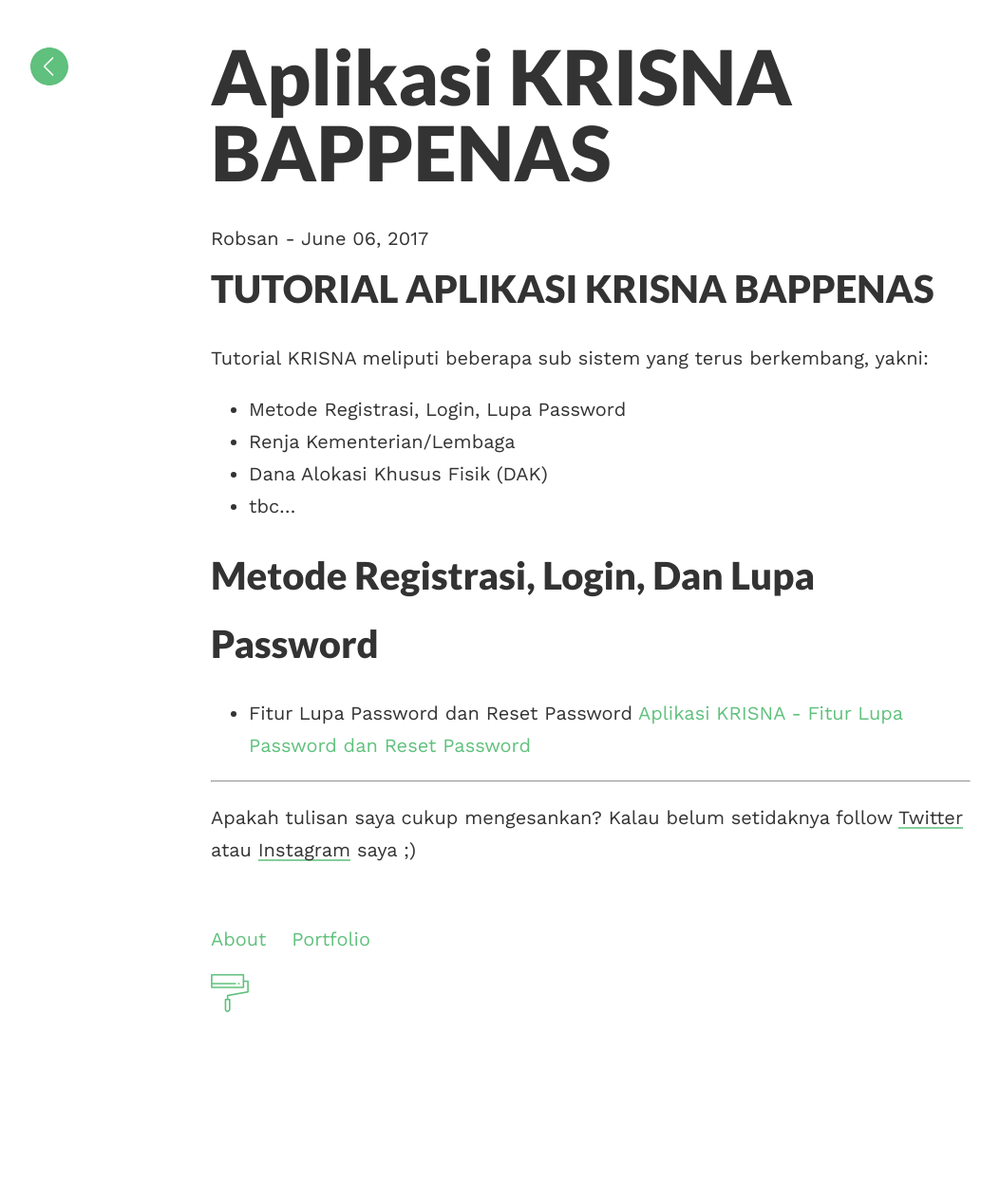
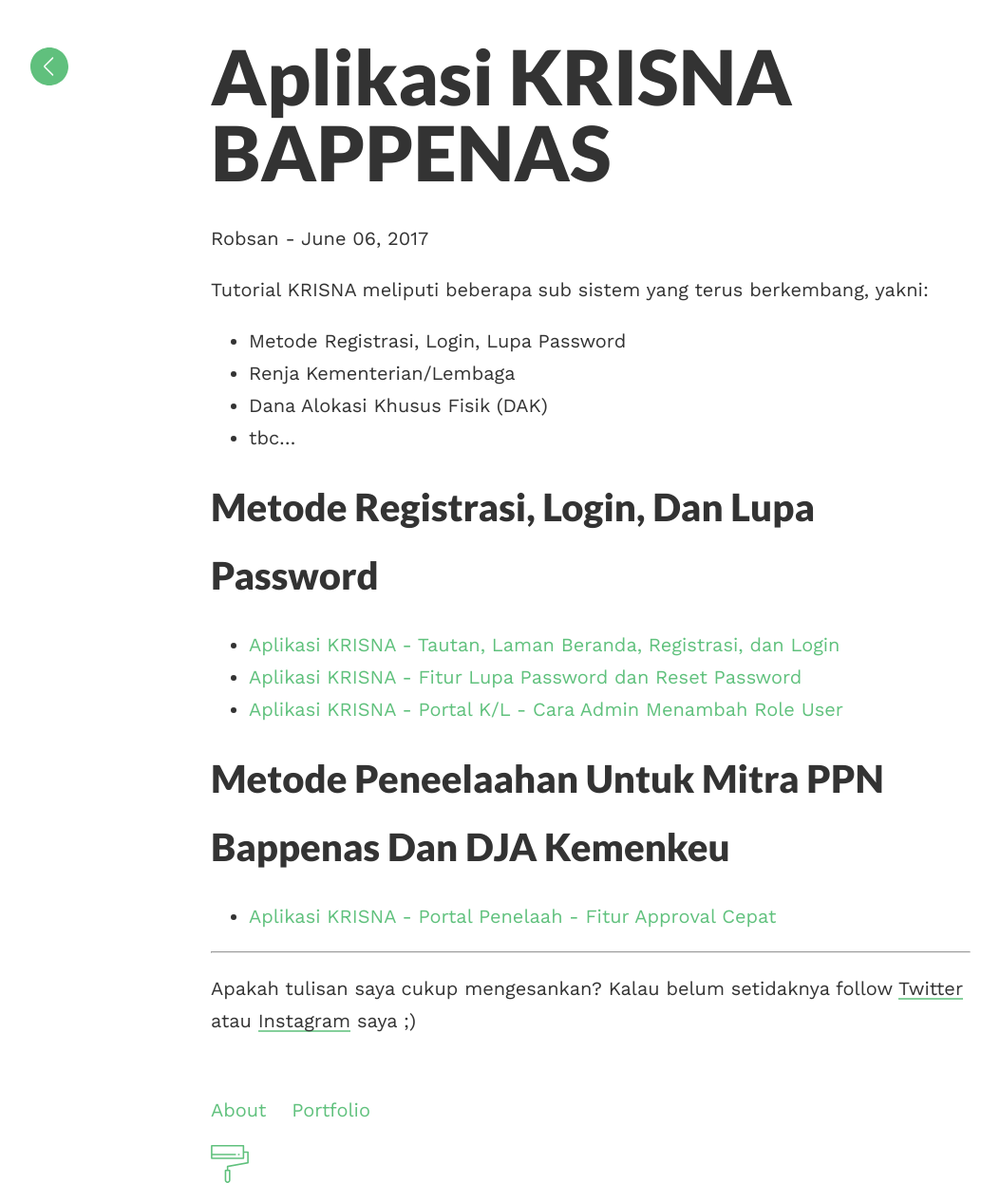
Before and after one commit to jankerzone/jankerzone.github.io, a Jekyll site: the page built from _posts/2017-06-06-aplikasi-krisna-bappenas.md, in a window 1280 px wide. Shown: the whole page at 95% size, without its empty margins (18-1071 px from the left). Built offline with Jekyll 4.4.1, drawn with Linux system fonts in a browser that asks for light colours; comment, search, counter and statistics services are not loaded; before the commit the page ends 1066 px from its top, so only the background shows below that.

Commit message:
[edit post] tutorial krisna 2

```diff
--- a/_posts/2017-06-06-aplikasi-krisna-bappenas.md
+++ b/_posts/2017-06-06-aplikasi-krisna-bappenas.md
@@ -4,8 +4,6 @@
 date: 2017-06-06 21:00 +0530
 comment: true
 ---
-
-# TUTORIAL APLIKASI KRISNA BAPPENAS
 
 Tutorial KRISNA meliputi beberapa sub sistem yang terus berkembang, yakni:
 - Metode Registrasi, Login, Lupa Password
@@ -15,5 +13,9 @@
 
 # Metode Registrasi, Login, dan Lupa Password
 
-* Fitur Lupa Password dan Reset Password
-[Aplikasi KRISNA - Fitur Lupa Password dan Reset Password](https://youtu.be/TRyNY9EGijg?list=PL5ylJvLOlOh49WwANej7gCnGARD3UoYXH)
+* [Aplikasi KRISNA - Tautan, Laman Beranda, Registrasi, dan Login](https://youtu.be/iOA5VSZqI1I?list=PL5ylJvLOlOh49WwANej7gCnGARD3UoYXH)
+* [Aplikasi KRISNA - Fitur Lupa Password dan Reset Password](https://youtu.be/TRyNY9EGijg?list=PL5ylJvLOlOh49WwANej7gCnGARD3UoYXH)
+* [Aplikasi KRISNA - Portal K/L - Cara Admin Menambah Role User](https://www.youtube.com/watch?v=nf38C_c2Ml4&list=PL5ylJvLOlOh49WwANej7gCnGARD3UoYXH&index=3&t=0s)
+
+# Metode Peneelaahan Untuk Mitra PPN Bappenas dan DJA Kemenkeu
+* [Aplikasi KRISNA - Portal Penelaah - Fitur Approval Cepat](https://youtu.be/0I4tvnw_-qE?list=PL5ylJvLOlOh49WwANej7gCnGARD3UoYXH)
```
